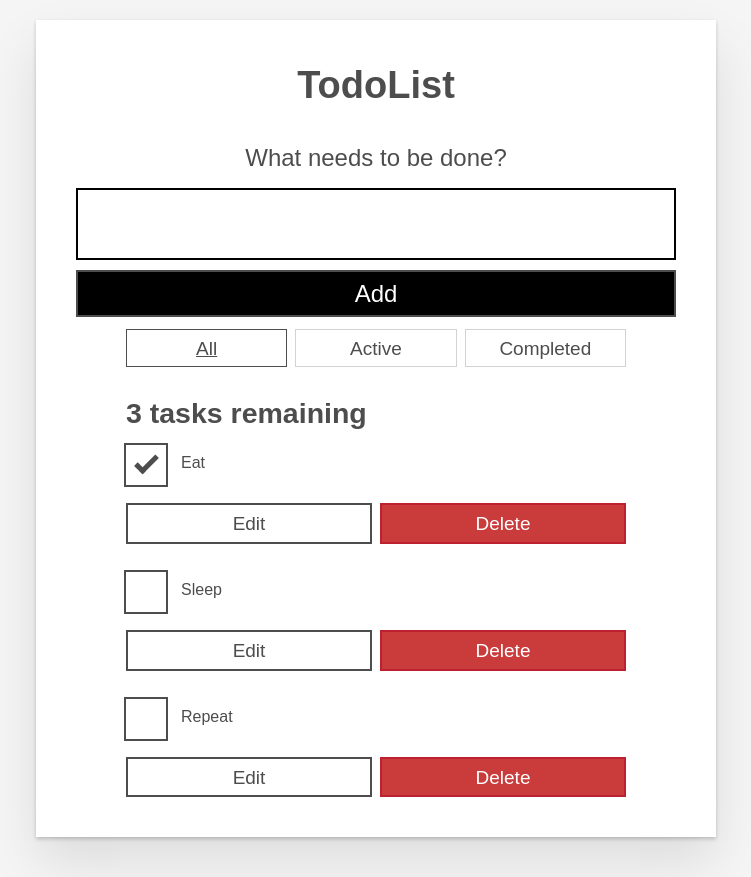
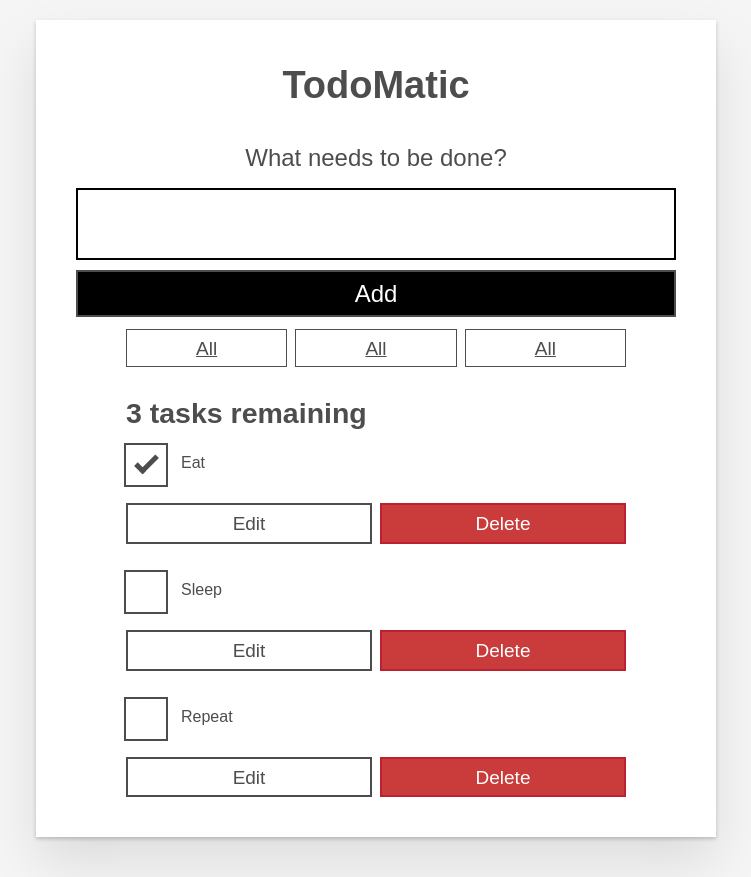
Before and after one commit to 001elijah/react-todo-list, a React (Create React App) app: page / in a window 1280 px wide. Shown: the whole page, without its empty margins (264-1015 px from the left). Built offline with nearby package versions, Linux system fonts and the light colour scheme.

Commit message:
ADD: Form.js, FilterButton.js components

```diff
--- a/src/App.js
+++ b/src/App.js
@@ -1,3 +1,5 @@
+import FilterButton from './components/FilterButton/FilterButton';
+import Form from './components/Form/Form';
 import Todo from './components/Todo/Todo';
 
 function App({ tasks }) {
@@ -11,40 +13,12 @@ function App({ tasks }) {
   ));
   return (
     <div className="todoapp stack-large">
-      <h1>TodoList</h1>
-      <form>
-        <h2 className="label-wrapper">
-          <label htmlFor="new-todo-input" className="label__lg">
-            What needs to be done?
-          </label>
-        </h2>
-        <input
-          type="text"
-          id="new-todo-input"
-          className="input input__lg"
-          name="text"
-          autoComplete="off"
-        />
-        <button type="submit" className="btn btn__primary btn__lg">
-          Add
-        </button>
-      </form>
+      <h1>TodoMatic</h1>
+      <Form />
       <div className="filters btn-group stack-exception">
-        <button type="button" className="btn toggle-btn" aria-pressed="true">
-          <span className="visually-hidden">Show </span>
-          <span>all</span>
-          <span className="visually-hidden"> tasks</span>
-        </button>
-        <button type="button" className="btn toggle-btn" aria-pressed="false">
-          <span className="visually-hidden">Show </span>
-          <span>Active</span>
-          <span className="visually-hidden"> tasks</span>
-        </button>
-        <button type="button" className="btn toggle-btn" aria-pressed="false">
-          <span className="visually-hidden">Show </span>
-          <span>Completed</span>
-          <span className="visually-hidden"> tasks</span>
-        </button>
+        <FilterButton />
+        <FilterButton />
+        <FilterButton />
       </div>
       <h2 id="list-heading">3 tasks remaining</h2>
       <ul
--- /dev/null
+++ b/src/components/FilterButton/FilterButton.js
@@ -0,0 +1,13 @@
+import React from "react";
+
+const FilterButton = (props) => {
+  return (
+    <button type="button" className="btn toggle-btn" aria-pressed="true">
+      <span className="visually-hidden">Show </span>
+      <span>all </span>
+      <span className="visually-hidden"> tasks</span>
+    </button>
+  );
+}
+
+export default FilterButton;
--- /dev/null
+++ b/src/components/Form/Form.js
@@ -0,0 +1,25 @@
+import React from "react";
+
+const Form = (props) => {
+  return (
+    <form>
+      <h2 className="label-wrapper">
+        <label htmlFor="new-todo-input" className="label__lg">
+          What needs to be done?
+        </label>
+      </h2>
+      <input
+        type="text"
+        id="new-todo-input"
+        className="input input__lg"
+        name="text"
+        autoComplete="off"
+      />
+      <button type="submit" className="btn btn__primary btn__lg">
+        Add
+      </button>
+    </form>
+  );
+}
+
+export default Form;
--- a/src/components/Todo/Todo.js
+++ b/src/components/Todo/Todo.js
@@ -1,6 +1,6 @@
 import React from "react";
 
-export default function Todo({name, completed, id}) {
+const Todo = ({name, completed, id}) => {
   return (
     <li className="todo stack-small">
       <div className="c-cb">
@@ -20,3 +20,5 @@ export default function Todo({name, completed, id}) {
     </li>
   );
 }
+
+export default Todo;
```
